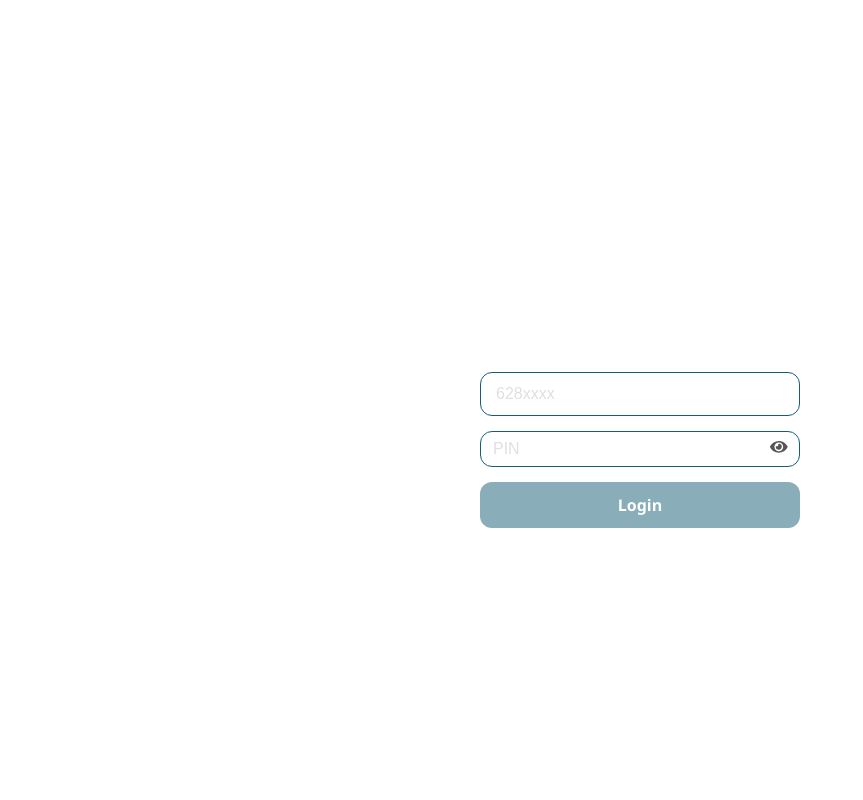
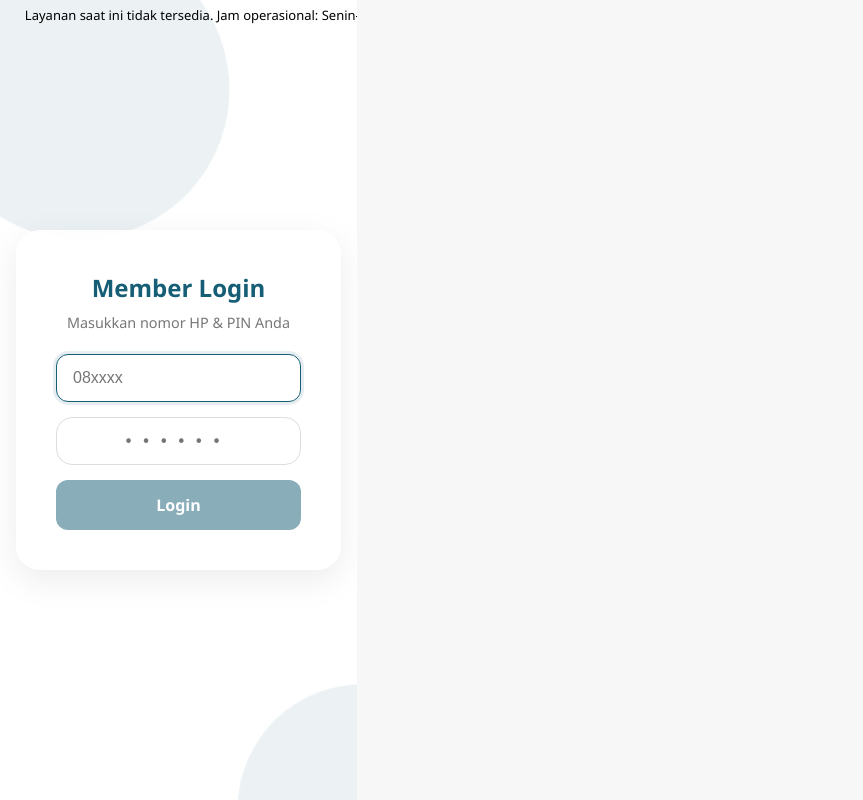
Before and after one commit to rikiramadhani1/kas-kita-fe, a React (Vite) app: page /login in a window 1280 px wide. Shown: the whole page, without its empty margins (0-863 px from the left). Built offline with nearby package versions, Linux system fonts and the light colour scheme; no server answers.

Commit message:
fixing lebih baik

```diff
--- a/src/pages/Login.css
+++ b/src/pages/Login.css
@@ -1,4 +1,6 @@
-/* Reset global */
+/* ========================= */
+/* RESET */
+/* ========================= */
 * {
   margin: 0;
   padding: 0;
@@ -8,156 +10,312 @@
 html, body {
   width: 100%;
   height: 100%;
+  font-family: 'Segoe UI', sans-serif;
   overflow-x: hidden;
-  font-family: 'Segoe UI', sans-serif;
 }
 
-/* Login page full layar */
+/* ========================= */
+/* PAGE */
+/* ========================= */
 .login-page {
+  position: relative;
+  min-height: 100dvh;
+  width: 100%;
+  padding: 24px 16px;
   display: flex;
   justify-content: center;
   align-items: center;
-  min-height: 100vh;
-  width: 100vw;
-  background: white; /* background page */
-  padding: 0 10px; /* card tidak menempel ke tepi */
+  background: white;
+  overflow: hidden;
+  animation: routeFade 0.4s ease-in-out;
 }
 
-/* Card login */
+/* ========================= */
+/* FLOATING BACKGROUND */
+/* ========================= */
+.bg-shape {
+  position: absolute;
+  border-radius: 50%;
+  background: rgba(21,94,117,0.08);
+  pointer-events: none;
+  animation: floatMove 12s ease-in-out infinite alternate;
+}
+
+.shape1 {
+  width: 300px;
+  height: 300px;
+  top: -100px;
+  left: -100px;
+}
+
+.shape2 {
+  width: 250px;
+  height: 250px;
+  bottom: -120px;
+  right: -120px;
+  animation-delay: 3s;
+}
+
+@keyframes floatMove {
+  0% {
+    transform: translate(0px, 0px) rotate(0deg);
+  }
+  50% {
+    transform: translate(30px, 40px) rotate(20deg);
+  }
+  100% {
+    transform: translate(-20px, 20px) rotate(-15deg);
+  }
+}
+
+@keyframes float {
+  0%,100% { transform: translateY(0px); }
+  50% { transform: translateY(20px); }
+}
+
+/* ========================= */
+/* LOGIN CARD */
+/* ========================= */
 .login-card {
-  background: white; /* biru seperti navbar */
-  padding: 40px 30px;
-  border-radius: 20px;
   width: 100%;
-  max-width: 380px;
+  max-width: 400px;
+  padding: 32px 24px;
+  border-radius: 22px;
+  background: rgba(255,255,255,0.85);
+  backdrop-filter: blur(14px);
+  box-shadow: 0 10px 35px rgba(0,0,0,0.08);
+  display: flex;
+  flex-direction: column;
+  gap: 20px;
+  transition: all 0.3s ease;
+  animation: fadeIn 0.6s ease forwards;
+}
+
+/* Fade in card */
+@keyframes fadeIn {
+  from { opacity: 0; transform: translateY(20px); }
+  to { opacity: 1; transform: translateY(0); }
+}
+
+/* ========================= */
+/* HEADER */
+/* ========================= */
+.login-header {
+  width: 100%;
   text-align: center;
   display: flex;
   flex-direction: column;
-  gap: 20px;
-  color: white;
+  align-items: center;
 }
 
-/* Header card */
 .login-header h2 {
-  color: #155E75; /* gold */
-  margin-bottom: 5px;
+  margin-bottom: 6px;
+  text-align: center;
+  color: #155E75;
   font-weight: bold;
 }
 
 .login-header p {
+  text-align: center;
+  max-width: 260px;
   font-size: 0.9rem;
-  color: #e0e0e0; /* ringan dan kontras */
+  color: #777;
 }
 
-/* Form input */
+/* ========================= */
+/* FORM */
+/* ========================= */
 .login-card form {
   display: flex;
   flex-direction: column;
   gap: 15px;
 }
 
-.login-card label {
-  text-align: left;
-  color: #373434;
-  margin-top: 15px;
+/* ========================= */
+/* INPUT GLOBAL STYLE */
+/* ========================= */
+
+.login-card input {
+  width: 100%;
+  height: 48px;
+  padding: 0 16px;
+  font-size: 16px;
+  border-radius: 12px;
+  border: 1px solid #ddd;
+  transition: all 0.2s ease;
+  box-sizing: border-box;
+
+  background-color: #ffffff; /* 🔥 paksa putih solid */
+  color: #333; /* teks lebih jelas */
 }
 
-.login-card input {
-  padding: 12px 15px;
-  border-radius: 12px;
-  border: 1px solid #155E75;
-  font-size: 1rem;
-  transition: 0.2s;
-  background: transparent; /* transparan sebelum diisi */
-  color: #696868; /* teks putih */
+/* Focus */
+.login-card input:focus {
+  outline: none;
+  border-color: #155E75;
+  box-shadow: 0 0 0 3px rgba(21,94,117,0.1);
 }
 
-.login-card input::placeholder {
-  color: #e0e0e0; /* placeholder lebih terang */
+/* ========================= */
+/* PIN WRAPPER FIX */
+/* ========================= */
+
+.pin-wrapper {
+  width: 100%;
+}
+
+.pin-wrapper input {
+  width: 100%;
+  height: 48px;
+  font-size: 24px;
+  letter-spacing: 12px;
+  text-align: center;
+  border-radius: 16px;
+  border: 1px solid #ddd;
+  padding: 0;
+  box-sizing: border-box;
+  font-weight: 600;
+}
+
+.pin-wrapper input:focus {
+  outline: none;
+  border-color: #155E75;
+  box-shadow: 0 0 0 3px rgba(21,94,117,0.1);
+}
+
+.pin-wrapper input {
+  padding-right: 48px; /* ruang icon */
+
+}
+
+/* Icon mata */
+.eye-icon {
+  position: absolute;
+  right: 14px;
+  top: 50%;
+  transform: translateY(-50%);
+  cursor: pointer;
+  color: #555;
 }
 
 .login-card input:focus {
   outline: none;
-  border-color: #FFD700; /* highlight gold */
-  box-shadow: 0 0 5px rgba(255, 215, 0, 0.3);
-  background: rgba(255,255,255,0.1); /* sedikit highlight saat fokus */
-  color: #696868;
+  border-color: #155E75;
+  box-shadow: 0 0 0 3px rgba(21,94,117,0.1);
 }
 
-/* Button login */
-
-
-.login-card button:hover {
-  background: #0F4A66; /* biru lebih gelap saat hover */
-  color: #FFD700;
+/* ========================= */
+/* PIN WRAPPER */
+/* ========================= */
+.pin-wrapper {
+  position: relative;
+  display: flex;
+  align-items: center;
 }
 
-/* Responsive */
-@media (max-width: 400px) {
-  .login-card {
-    width: 100%;
-    padding: 30px 20px;
-  }
+.eye-icon {
+  position: absolute;
+  right: 14px;
+  cursor: pointer;
+  color: #555;
 }
 
-
-/* Button login default (disabled) */
+/* ========================= */
+/* BUTTON */
+/* ========================= */
 .login-card button {
-  padding: 12px;
+  width: 100%;
+  padding: 14px;
   border-radius: 12px;
-  background: #155E75; /* biru utama */
-  color: white; /* teks gold */
-  font-weight: bold;
-  font-size: 1rem;
   border: none;
-  cursor: not-allowed; /* kursornya disabled */
-  transition: 0.3s;
-  opacity: 0.5; /* terlihat samar */
+  background: #155e75;
+  color: white;
+  font-weight: 600;
+  font-size: 16px;
+  cursor: not-allowed;
+  opacity: 0.5;
+  transition: all 0.3s ease;
 }
 
-/* Button login aktif */
 .login-card button.active {
   opacity: 1;
   cursor: pointer;
 }
 
 .login-card button.active:hover {
-  background: #0F4A66; /* biru lebih gelap saat hover */
-  color: white;
+  background: #0F4A66;
 }
 
-
-/* Bungkus input + icon */
-.pin-wrapper {
-  position: relative;
-  width: 100%;
-  display: flex;
-  align-items: center;
+/* ========================= */
+/* SHAKE */
+/* ========================= */
+.shake {
+  animation: shake 0.4s;
 }
 
-/* Input PIN */
-.pin-wrapper input {
-  width: 100%;
-  padding-right: 2.5rem; /* beri space untuk icon di kanan */
-  box-sizing: border-box;
-  padding: 0.5rem 0.75rem;
-  font-size: 1rem;
+@keyframes shake {
+  0% { transform: translateX(0); }
+  25% { transform: translateX(-6px); }
+  50% { transform: translateX(6px); }
+  75% { transform: translateX(-6px); }
+  100% { transform: translateX(0); }
 }
 
-/* Icon mata */
-.eye-icon {
-  position: absolute;
-  right: 0.75rem; /* jarak dari kanan input */
-  top: 1rem;
-  cursor: pointer;
-  display: flex;
-  align-items: center;
-  justify-content: center;
-  color: #555;
-  font-size: 1.1rem;
+/* ========================= */
+/* SPINNER */
+/* ========================= */
+.spinner {
+  width: 18px;
+  height: 18px;
+  border: 3px solid rgba(21,94,117,0.3);
+  border-top: 3px solid #155E75;
+  border-radius: 50%;
+  animation: spin 0.8s linear infinite;
+  margin: 0 auto;
 }
 
-/* Hover icon */
-.eye-icon:hover {
+@keyframes spin {
+  to { transform: rotate(360deg); }
+}
+
+/* ========================= */
+/* SERVER BANNER */
+/* ========================= */
+.server-banner {
+  position: absolute;
+  top: 0;
+  width: 100%;
+  overflow: hidden;
+  font-size: 13px;
+  padding: 6px 0;
+  text-align: center;
+  z-index: 10;
+}
+
+.marquee {
+  display: inline-block;
+  white-space: nowrap;
+  padding-left: 100%;
+  animation: marquee 14s linear infinite;
   color: #000;
 }
+
+@keyframes marquee {
+  from { transform: translateX(0); }
+  to { transform: translateX(-100%); }
+}
+
+/* ========================= */
+/* RESPONSIVE */
+/* ========================= */
+@media (max-width: 480px) {
+  .shape1 { width: 180px; height: 180px; }
+  .shape2 { width: 150px; height: 150px; }
+}
+
+@media (min-width: 768px) {
+  .login-card {
+    padding: 40px;
+    border-radius: 24px;
+  }
+}
--- a/src/pages/Login.tsx
+++ b/src/pages/Login.tsx
@@ -1,23 +1,42 @@
-import { useState, useEffect } from "react";
+import { useState, useEffect, useRef } from "react";
 import { useNavigate } from "react-router-dom";
 import { useAuth } from "../context/AuthContext";
-import { FaEye, FaEyeSlash } from "react-icons/fa";
 import "./Login.css";
 
 export default function LoginMember() {
   const navigate = useNavigate();
   const { isLoggedIn, login } = useAuth();
+
   const [phone, setPhone] = useState("");
   const [pin, setPin] = useState("");
-  const [showPin, setShowPin] = useState(false);
   const [loading, setLoading] = useState(false);
   const [error, setError] = useState("");
+  const [showBanner, setShowBanner] = useState(false);
+  const [shake, setShake] = useState(false);
+
+  const phoneRef = useRef<HTMLInputElement>(null);
 
   const isFormValid = phone.trim() !== "" && pin.trim() !== "";
 
   useEffect(() => {
     if (isLoggedIn) navigate("/", { replace: true });
   }, [isLoggedIn, navigate]);
+
+  // Autofocus
+  useEffect(() => {
+    phoneRef.current?.focus();
+  }, []);
+
+  // Banner auto show
+  useEffect(() => {
+    const now = new Date();
+    const day = now.getDay();
+    const hour = now.getHours();
+    const isWeekday = day >= 1 && day <= 5;
+    const isOperationalHour = hour >= 9 && hour < 17;
+
+    setShowBanner(!(isWeekday && isOperationalHour));
+  }, []);
 
   const handleLogin = async (e: React.FormEvent) => {
     e.preventDefault();
@@ -27,53 +46,72 @@ export default function LoginMember() {
     setError("");
 
     try {
-      await login(phone, pin, false); // isAdmin = false
+      await login(phone, pin, false);
       navigate("/", { replace: true });
     } catch (err: any) {
-      setError(err.message || "Login member gagal.");
+      setError(err.message || "Login gagal.");
+      setShake(true);
+      setTimeout(() => setShake(false), 500);
     } finally {
       setLoading(false);
     }
   };
 
   return (
-    <div className="login-page">
-      <div className="login-card">
-        <h2>Member Login</h2>
-        <p>Masukkan nomor HP & PIN Anda</p>
+    <div className="login-page fade-route">
+
+      {/* Floating Shapes */}
+      <div className="bg-shape shape1"></div>
+      <div className="bg-shape shape2"></div>
+
+      {showBanner && (
+        <div className="server-banner">
+          <div className="marquee">
+            Layanan saat ini tidak tersedia.
+            Jam operasional: Senin–Jumat | 09.00–17.00 WIB.
+          </div>
+        </div>
+      )}
+
+      <div className={`login-card fade-in ${shake ? "shake" : ""}`}>
+        <div className="login-header">
+          <h2>Member Login</h2>
+          <p>Masukkan nomor HP & PIN Anda</p>
+        </div>
 
         <form onSubmit={handleLogin}>
           <input
+            ref={phoneRef}
             type="tel"
-            placeholder="628xxxx"
+            placeholder="08xxxx"
             value={phone}
             onChange={(e) => setPhone(e.target.value)}
           />
 
           <div className="pin-wrapper">
             <input
-              type={showPin ? "text" : "password"}
-              placeholder="PIN"
+              type="password"
+              inputMode="numeric"
+              pattern="[0-9]*"
+              maxLength={6}
+              placeholder="••••••"
               value={pin}
-              onChange={(e) => setPin(e.target.value)}
+              onChange={(e) => {
+                const onlyNumber = e.target.value.replace(/\D/g, "");
+                setPin(onlyNumber);
+              }}
+              autoComplete="one-time-code"
             />
-            <span
-              className="eye-icon"
-              onClick={() => setShowPin((prev) => !prev)}
-              style={{ cursor: "pointer" }}
-            >
-              {showPin ? <FaEyeSlash /> : <FaEye />}
-            </span>
-          </div>
+        </div>
 
-          {error && <p style={{ color: "red" }}>{error}</p>}
+          {error && <p className="error-text">{error}</p>}
 
           <button
             type="submit"
             disabled={loading || !isFormValid}
             className={isFormValid ? "active" : ""}
           >
-            {loading ? "Loading..." : "Login"}
+            {loading ? <div className="spinner"></div> : "Login"}
           </button>
         </form>
       </div>
--- a/src/pages/admin/DashboardAdmin.tsx
+++ b/src/pages/admin/DashboardAdmin.tsx
@@ -163,7 +163,7 @@ export default function DashboardAdmin() {
 
       {/* ================= KONTRIBUSI MEMBER ================= */}
       <section className="admin-card">
-        <h2>Kontribusi Member</h2>
+        <h2>Kontribusi Member Bulan ini</h2>
 
         {monthlySummary && (
           <div className="member-list-card">
--- a/src/pages/admin/Login.tsx
+++ b/src/pages/admin/Login.tsx
@@ -1,4 +1,4 @@
-import { useState, useEffect } from "react";
+import { useState, useEffect, useRef } from "react";
 import { useNavigate } from "react-router-dom";
 import { useAuth } from "../../context/AuthContext";
 import { FaEye, FaEyeSlash } from "react-icons/fa";
@@ -8,52 +8,73 @@ export default function LoginAdmin() {
   const navigate = useNavigate();
   const { isLoggedIn, login, user } = useAuth();
 
+  const emailRef = useRef<HTMLInputElement>(null);
+
   const [email, setEmail] = useState("");
   const [password, setPassword] = useState("");
   const [showPassword, setShowPassword] = useState(false);
 
   const [loading, setLoading] = useState(false);
   const [error, setError] = useState("");
+  const [shake, setShake] = useState(false);
 
   const isFormValid = email.trim() !== "" && password.trim() !== "";
 
-  // Gunakan `isLoggedIn` dan `user` dengan baik untuk kondisi redirect
+  /* =========================
+     AUTO FOCUS EMAIL
+  ========================= */
   useEffect(() => {
-    if (isLoggedIn) {
-      // Pastikan user admin sudah login, baru diarahkan ke /admin
-      if (user?.role === "admin") {
-        navigate("/admin", { replace: true });
-      } else {
-        navigate("/", { replace: true }); // Member redirect ke Dashboard biasa
-      }
+    emailRef.current?.focus();
+  }, []);
+
+  /* =========================
+     REDIRECT LOGIC (NO DOUBLE NAV)
+  ========================= */
+  useEffect(() => {
+    if (!isLoggedIn || !user) return;
+
+    if (user.role === "admin") {
+      navigate("/admin", { replace: true });
+    } else {
+      navigate("/", { replace: true });
     }
   }, [isLoggedIn, user, navigate]);
 
+  /* =========================
+     LOGIN HANDLER
+  ========================= */
   const handleLogin = async (e: React.FormEvent) => {
     e.preventDefault();
-    if (!isFormValid) return;
+    if (!isFormValid || loading) return;
 
     setLoading(true);
     setError("");
 
     try {
-      await login(email, password, true); // isAdmin = true
-      navigate("/admin", { replace: true });
+      await login(email, password, true);
+      // Redirect handled by useEffect
     } catch (err: any) {
-      setError(err.message || "Login admin gagal.");
+      setError(err?.message || "Login admin gagal.");
+      setShake(true);
+
+      setTimeout(() => setShake(false), 400);
     } finally {
       setLoading(false);
     }
   };
 
   return (
-    <div className="login-page">
-      <div className="login-card">
-        <h2>Admin Login</h2>
-        <p>Masukkan email & password admin</p>
+    <div className="login-page fade-route">
+      <div className={`login-card ${shake ? "shake" : ""}`}>
+
+        <div className="login-header">
+          <h2>Admin Login</h2>
+          <p>Masukkan email & password admin</p>
+        </div>
 
         <form onSubmit={handleLogin}>
           <input
+            ref={emailRef}
             type="email"
             placeholder="Email admin"
             value={email}
@@ -70,20 +91,23 @@ export default function LoginAdmin() {
             <span
               className="eye-icon"
               onClick={() => setShowPassword((prev) => !prev)}
-              style={{ cursor: "pointer" }}
             >
               {showPassword ? <FaEye /> : <FaEyeSlash />}
             </span>
           </div>
 
-          {error && <p style={{ color: "red" }}>{error}</p>}
+          {error && (
+            <p style={{ color: "red", fontSize: "0.85rem" }}>
+              {error}
+            </p>
+          )}
 
           <button
             type="submit"
-            disabled={loading || !isFormValid}
+            disabled={!isFormValid || loading}
             className={isFormValid ? "active" : ""}
           >
-            {loading ? "Loading..." : "Login"}
+            {loading ? <div className="spinner"></div> : "Login"}
           </button>
         </form>
       </div>
```
